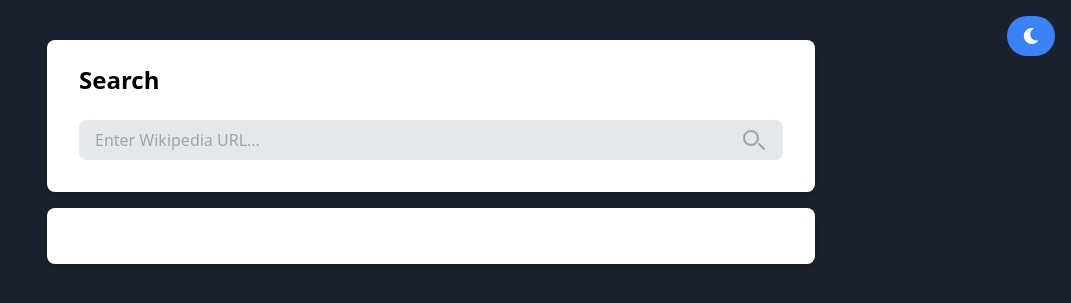
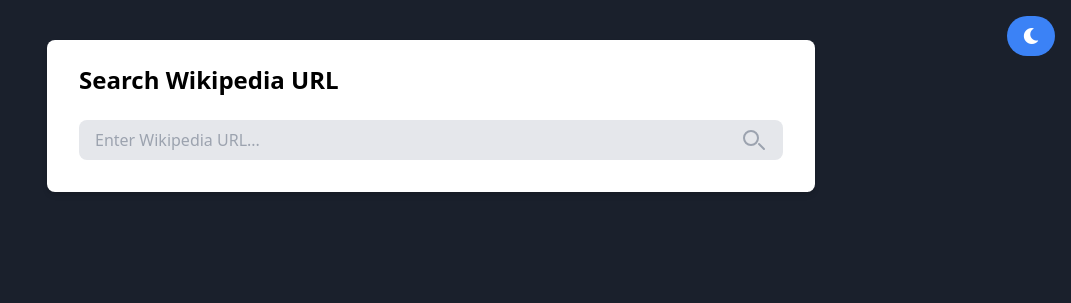
Before and after one commit to pawankallem/wikipedia-scraper, a Flask app: page / in a window 1280 px wide. Shown: the top 303 px of the page, without its empty margins (209-1280 px from the left). Run offline with Flask 2, Linux system fonts and the light colour scheme.

Commit message:
when result content not there then not showing that container.

```diff
--- a/app/templates/index.html
+++ b/app/templates/index.html
@@ -44,7 +44,7 @@
           id="change-search-icon-color"
           class="text-2xl font-semibold mb-6 text-black dark:text-white"
         >
-          Search
+          Search Wikipedia URL
         </h2>
         <form action="/submit" method="POST" class="relative">
           <input
@@ -82,11 +82,12 @@
       <i class="fas fa-moon"></i>
     </button>
     <div
-      class="container mx-auto max-w-screen-xl w-full sm:w-4/5 md:w-3/5 lg:w-3/5 xl:w-3/5"
+      id="result-container"
+      class="container mx-auto max-w-screen-xl w-full sm:w-4/5 md:w-3/5 lg:w-3/5 xl:w-3/5 invisible"
     >
       <p
         id="result-paragraph"
-        class="bg-white shadow-md rounded-lg px-8 pt-6 pb-8 mb-4 dark:bg-gray-800"
+        class="bg-white shadow-md rounded-lg px-8 pt-6 pb-8 mb-4 text-black dark:bg-gray-800"
       ></p>
     </div>
 
@@ -100,6 +101,7 @@
       const searchIcon = document.getElementById("searchIcon");
       const urlInput = document.getElementById("urlInput");
       const resultParagraph = document.getElementById("result-paragraph");
+      const resultContainer = document.getElementById("result-container");
 
       toggleDarkModeButton.addEventListener("click", () => {
         if (isDarkMode) {
@@ -168,8 +170,9 @@
           })
             .then((response) => response.json())
             .then((res) => {
-              console.log(res.data);
               resultParagraph.innerHTML = res.data;
+              resultContainer.classList.remove("invisible");
+              resultContainer.classList.add("visible");
             })
             .catch((error) => {
               console.error(error);
```
